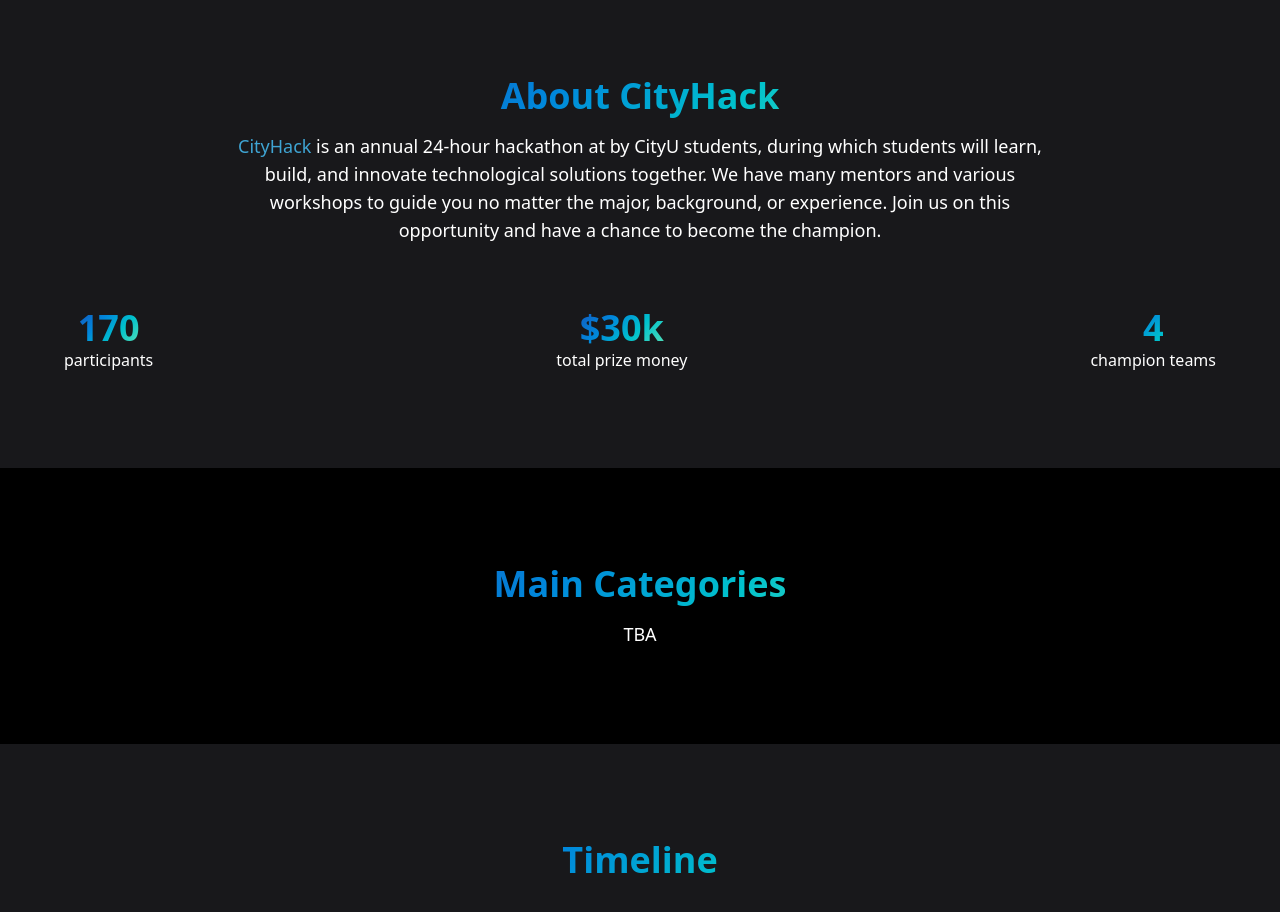
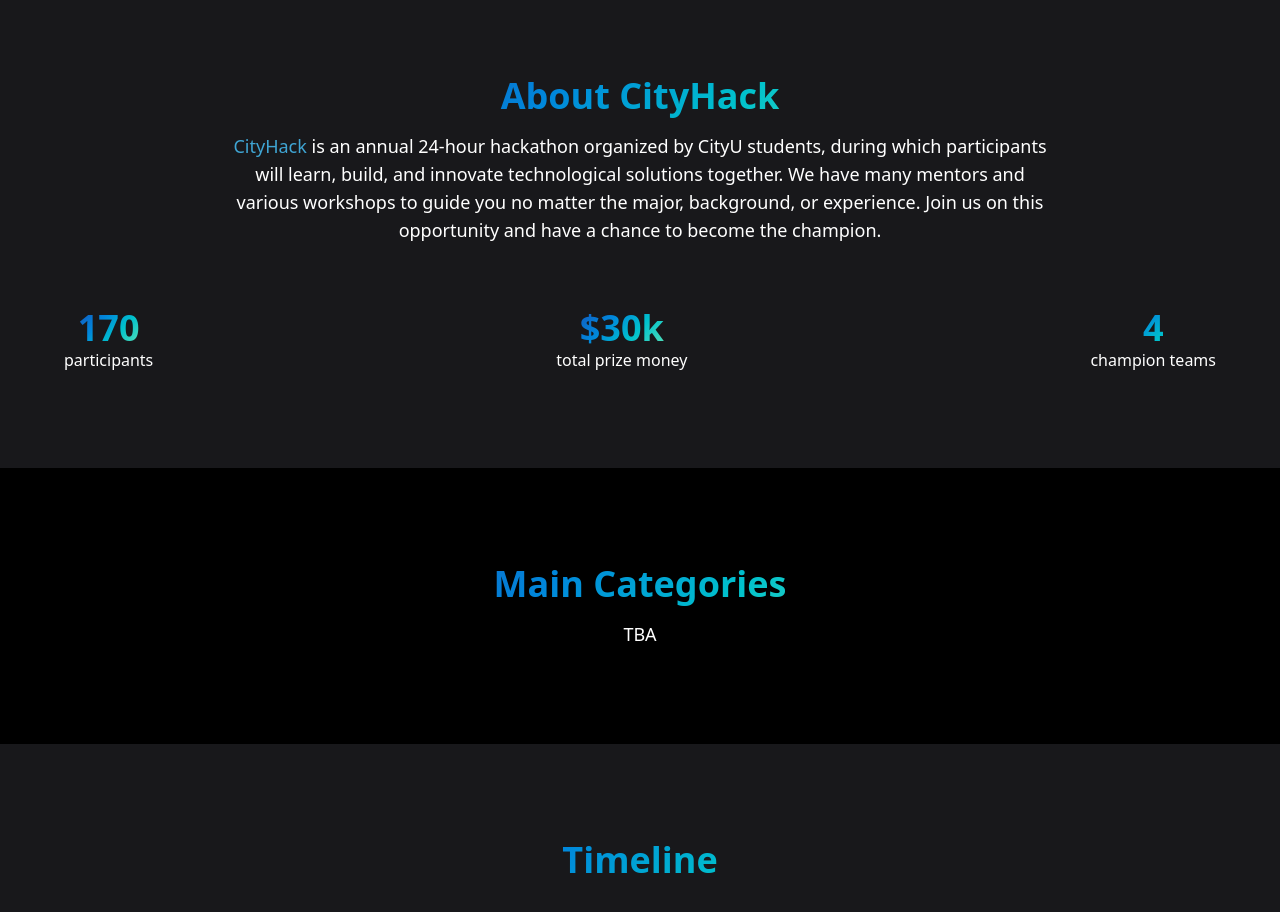
Before and after one commit to haitrungle/cityhack, a website built with Vite: page index.html in a window 1280 px wide. Shown: the part 820-1732 px from the top of the page. Built offline with nearby package versions, Linux system fonts and the light colour scheme; what tailwindcss-fluid-type would draw is missing.

Commit message:
Edit CityHack blurb

```diff
--- a/index.html
+++ b/index.html
@@ -108,8 +108,8 @@
             <span class="font-medium text-[color:var(--highlight-color)]"
               >CityHack</span
             >
-            is an annual 24-hour hackathon at by CityU students, during which
-            students will learn, build, and innovate technological solutions
+            is an annual 24-hour hackathon organized by CityU students, during which
+            participants will learn, build, and innovate technological solutions
             together. We have many mentors and various workshops to guide you no
             matter the major, background, or experience. Join us on this
             opportunity and have a chance to become the champion.
```
